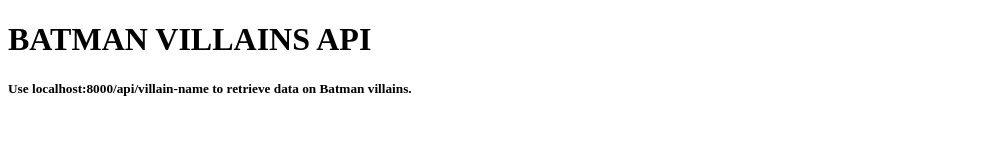
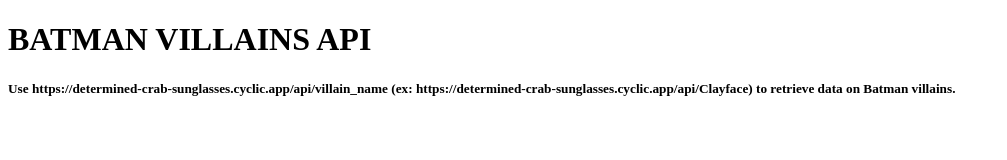
Before and after one commit to alexeherron/batman_villian_api, a website: page index.html in a window 1280 px wide. Shown: the whole page, without its empty margins (0-1007 px from the left). Drawn offline with Linux system fonts and the light colour scheme.

Commit message:
Updated html to refer to cyclic hosted app

```diff
--- a/index.html
+++ b/index.html
@@ -7,7 +7,7 @@
 </head>
 <body>
     <h1>BATMAN VILLAINS API</h1>
-    <h5>Use localhost:8000/api/villain-name to retrieve data on Batman villains.</h5>
+    <h5>Use https://determined-crab-sunglasses.cyclic.app/api/villain_name (ex: https://determined-crab-sunglasses.cyclic.app/api/Clayface) to retrieve data on Batman villains.</h5>
     <h2 id="name"></h2>
     <h3 id="first_appearance"></h3>
     <img src="" alt="">
```
